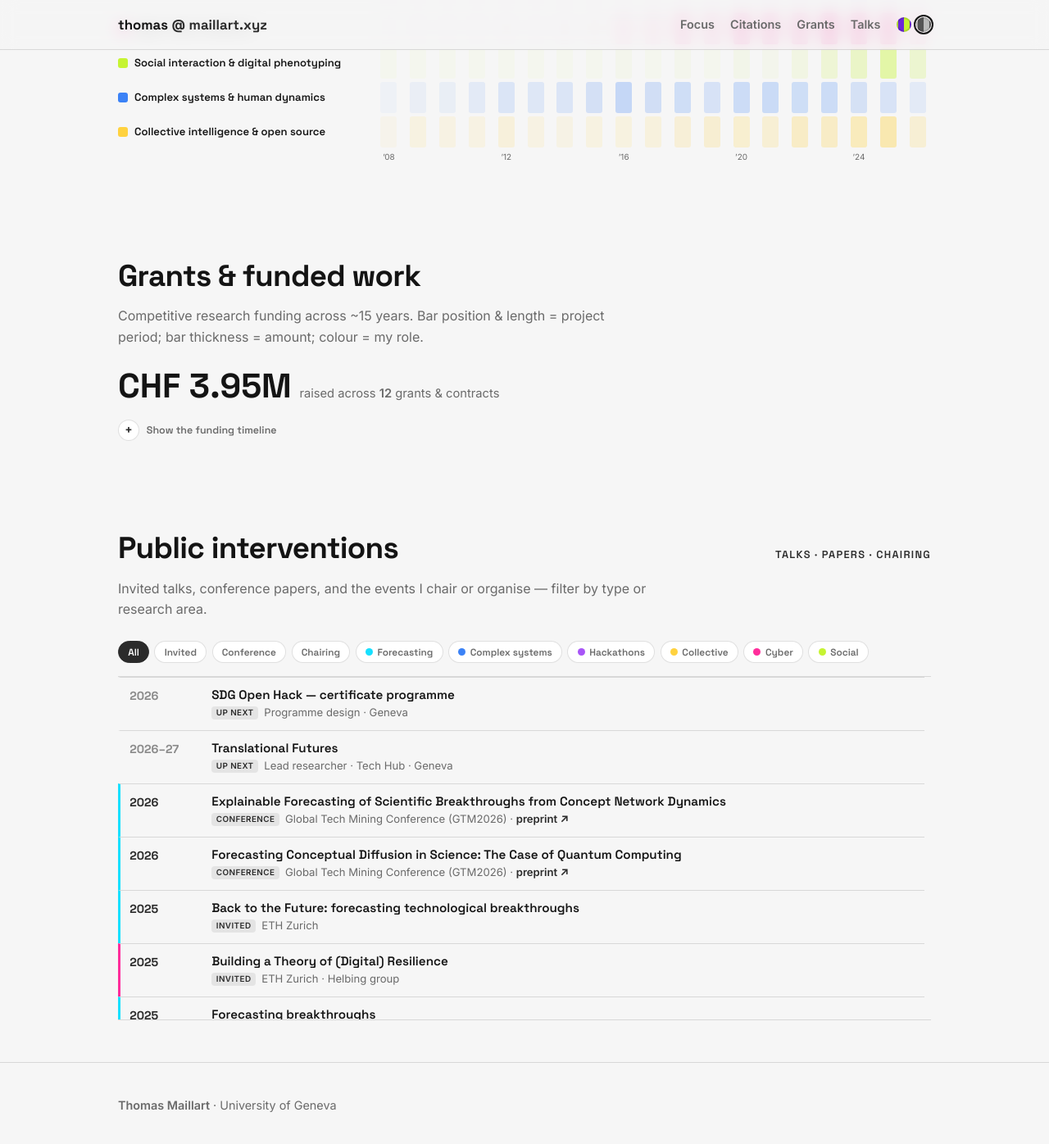
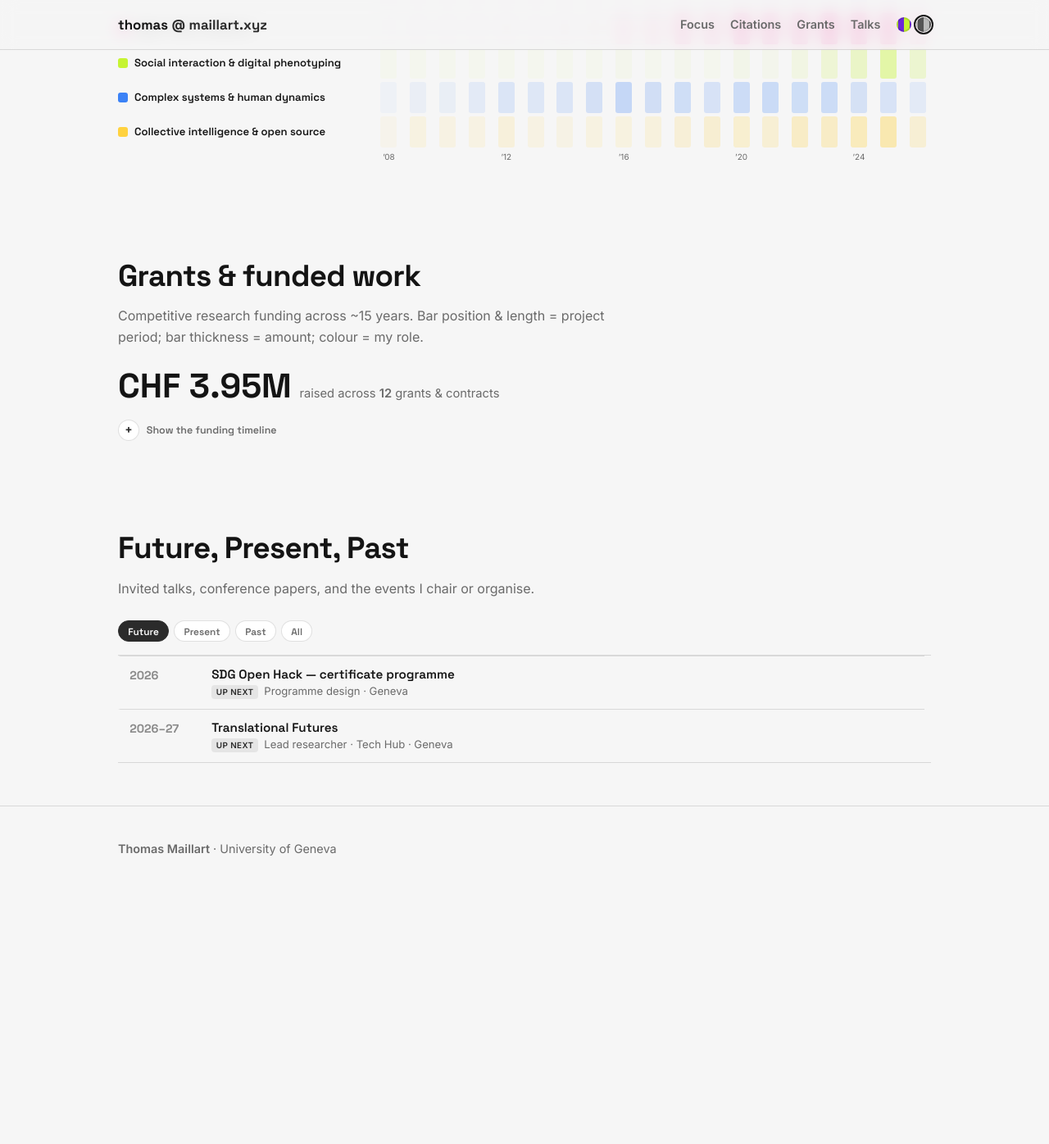
Before and after one commit to wazaahhh/wazaahhh.github.io, a Jekyll site: the page built from lab.html, in a window 1280 px wide and 1400 px high, scrolled down 1963 px. Shown: the top 1396 px of the window at 82% size. Built offline with Jekyll 4.4.1, drawn with Linux system fonts in a browser that asks for light colours; after the commit the page ends 3050 px from its top, so only the background shows below that.

Commit message:
Talks: rename to 'Future, Present, Past' with time filters; drop chips
Section title becomes 'Future, Present, Past' and its tag chip is removed,
matching the grants section. The filter row is now four single-select
toggles — Future / Present / Past / All — applied on load so the section
lands on Future (upcoming) instead of the full 78-item list. Rows carry a
data-time bucket derived from the up flag and the year vs the current
year, so the split stays correct without hand-editing as years roll over.
The type/category pills are gone; the handler still understands them if
they come back.

```diff
--- a/lab.html
+++ b/lab.html
@@ -444,19 +444,13 @@ footer { border-top:1px solid var(--line); padding:2.5rem 0; color:var(--muted);
 -->
 
 <section id="talks"><div class="wrap reveal">
-  <div class="shead"><h2>Public interventions</h2><span class="tag">talks · papers · chairing</span></div>
-  <p class="sub">Invited talks, conference papers, and the events I chair or organise — filter by type or research area.</p>
+  <div class="shead"><h2>Future, Present, Past</h2></div>
+  <p class="sub">Invited talks, conference papers, and the events I chair or organise.</p>
   <div class="tfilters" id="talks-filter">
-    <button class="tf active" data-filter="all">All</button>
-    <button class="tf" data-filter="type:invited">Invited</button>
-    <button class="tf" data-filter="type:talk">Conference</button>
-    <button class="tf" data-filter="type:role">Chairing</button>
-    <button class="tf" data-filter="cat:forecasting"><span class="dot" style="--tfc:#16e0ff"></span>Forecasting</button>
-    <button class="tf" data-filter="cat:complex"><span class="dot" style="--tfc:#3b82f6"></span>Complex systems</button>
-    <button class="tf" data-filter="cat:hackathons"><span class="dot" style="--tfc:#a855f7"></span>Hackathons</button>
-    <button class="tf" data-filter="cat:collective"><span class="dot" style="--tfc:#ffd23f"></span>Collective</button>
-    <button class="tf" data-filter="cat:cyber"><span class="dot" style="--tfc:#ff2d9b"></span>Cyber</button>
-    <button class="tf" data-filter="cat:social"><span class="dot" style="--tfc:#c6f432"></span>Social</button>
+    <button class="tf active" data-filter="time:future">Future</button>
+    <button class="tf" data-filter="time:present">Present</button>
+    <button class="tf" data-filter="time:past">Past</button>
+    <button class="tf" data-filter="all">All</button>
   </div>
   <div class="talks" id="talks-list"></div>
 </div></section>
@@ -626,24 +620,31 @@ const TALKS = {{ site.data.talks | jsonify }};
   const byYear=(a,b)=> parseInt(b.when)-parseInt(a.when);
   const all=[...TALKS].sort((a,b)=> (b.up?1:0)-(a.up?1:0) || byYear(a,b));  // upcoming first, then year desc
   const tlabel=t=> t.up?'Up next' : t.type==='invited'?'Invited' : t.type==='talk'?'Conference' : 'Chairing';
-  const row=t=>`<div class="talk${t.up?' up':''}" data-type="${t.type}" data-cat="${t.cat||''}"${t.cat?` style="--cat:${CATC[t.cat]||'transparent'}"`:''}>
+  const NOW=new Date().getFullYear();
+  const bucket=t=>{ const y=parseInt(t.when)||0; return (t.up||y>NOW) ? 'future' : (y===NOW ? 'present' : 'past'); };
+  const row=t=>`<div class="talk${t.up?' up':''}" data-type="${t.type}" data-time="${bucket(t)}" data-cat="${t.cat||''}"${t.cat?` style="--cat:${CATC[t.cat]||'transparent'}"`:''}>
       <div class="tk-when">${esc(t.when)}</div>
       <div><div class="tk-title">${esc(t.title)}</div>
         <div class="tk-meta"><span class="tk-type">${tlabel(t)}</span>${t.role&&t.role!=='Talk'?esc(t.role)+' · ':''}${esc(t.venue)}${t.url?` · <a class="tk-link" href="${esc(t.url)}" target="_blank" rel="noopener">preprint ↗</a>`:''}</div></div></div>`;
   box.innerHTML=`<div class="talks-scroll">`+all.map(row).join('')+`</div>`;
-  // filter bar (single-select; by type or by research category)
+  // filter bar (single-select; future / present / past / all)
+  const apply=f=> box.querySelectorAll('.talk').forEach(r=>{
+    const show = f==='all'
+      || (f.startsWith('time:') && r.dataset.time===f.slice(5))
+      || (f.startsWith('type:') && r.dataset.type===f.slice(5))
+      || (f.startsWith('cat:') && r.dataset.cat===f.slice(4));
+    r.style.display = show ? '' : 'none';
+  });
   const fbar=document.getElementById('talks-filter');
-  if(fbar) fbar.addEventListener('click', e=>{
-    const b=e.target.closest('.tf'); if(!b) return;
-    fbar.querySelectorAll('.tf').forEach(x=> x.classList.toggle('active', x===b));
-    const f=b.dataset.filter;
-    box.querySelectorAll('.talk').forEach(r=>{
-      const show = f==='all'
-        || (f.startsWith('type:') && r.dataset.type===f.slice(5))
-        || (f.startsWith('cat:') && r.dataset.cat===f.slice(4));
-      r.style.display = show ? '' : 'none';
+  if(fbar){
+    fbar.addEventListener('click', e=>{
+      const b=e.target.closest('.tf'); if(!b) return;
+      fbar.querySelectorAll('.tf').forEach(x=> x.classList.toggle('active', x===b));
+      apply(b.dataset.filter);
     });
-  });
+    const def=fbar.querySelector('.tf.active');            // land on Future, not the full list
+    if(def) apply(def.dataset.filter);
+  }
 })();
 
 // ---- In flight carousel: code · writing · interventions ----
```
